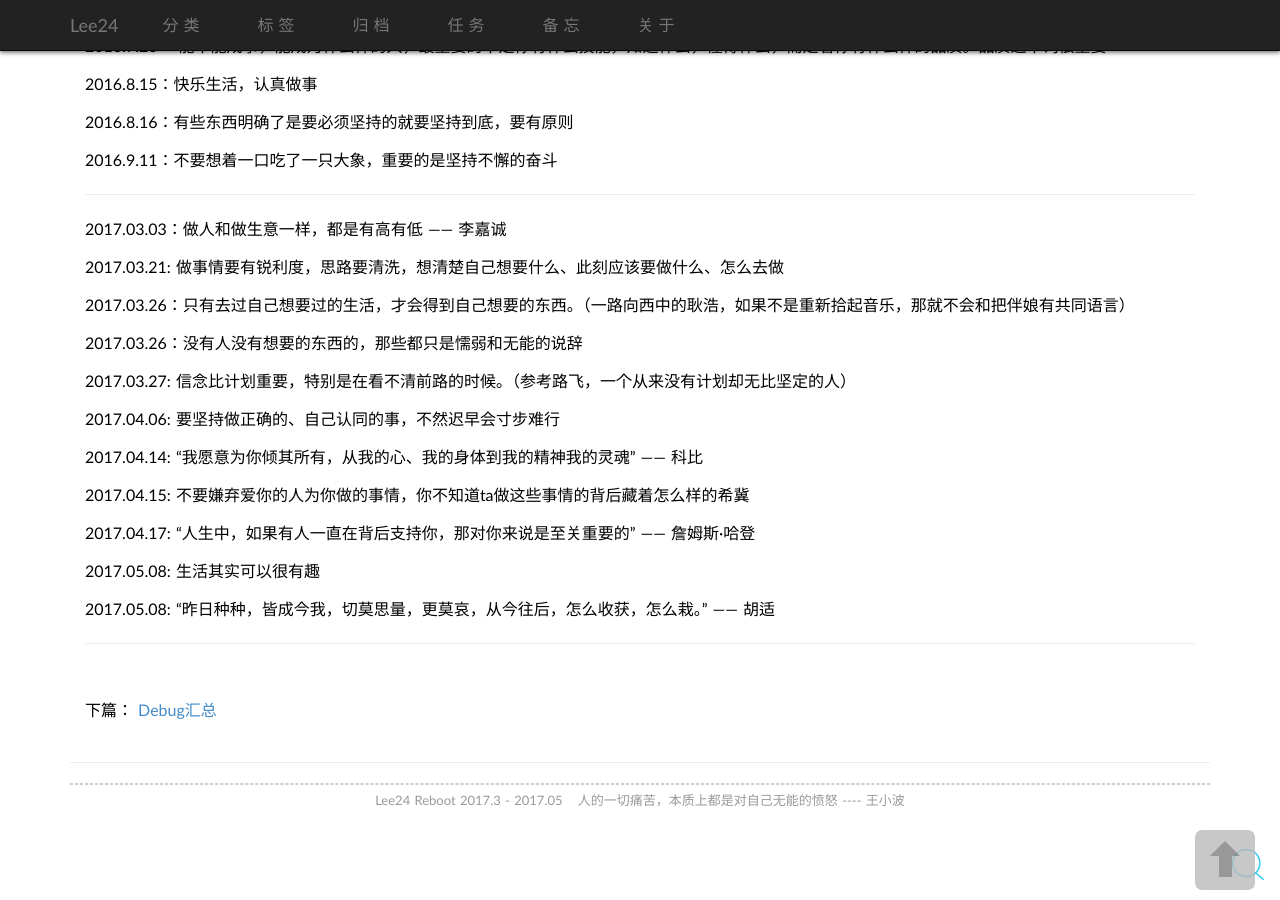
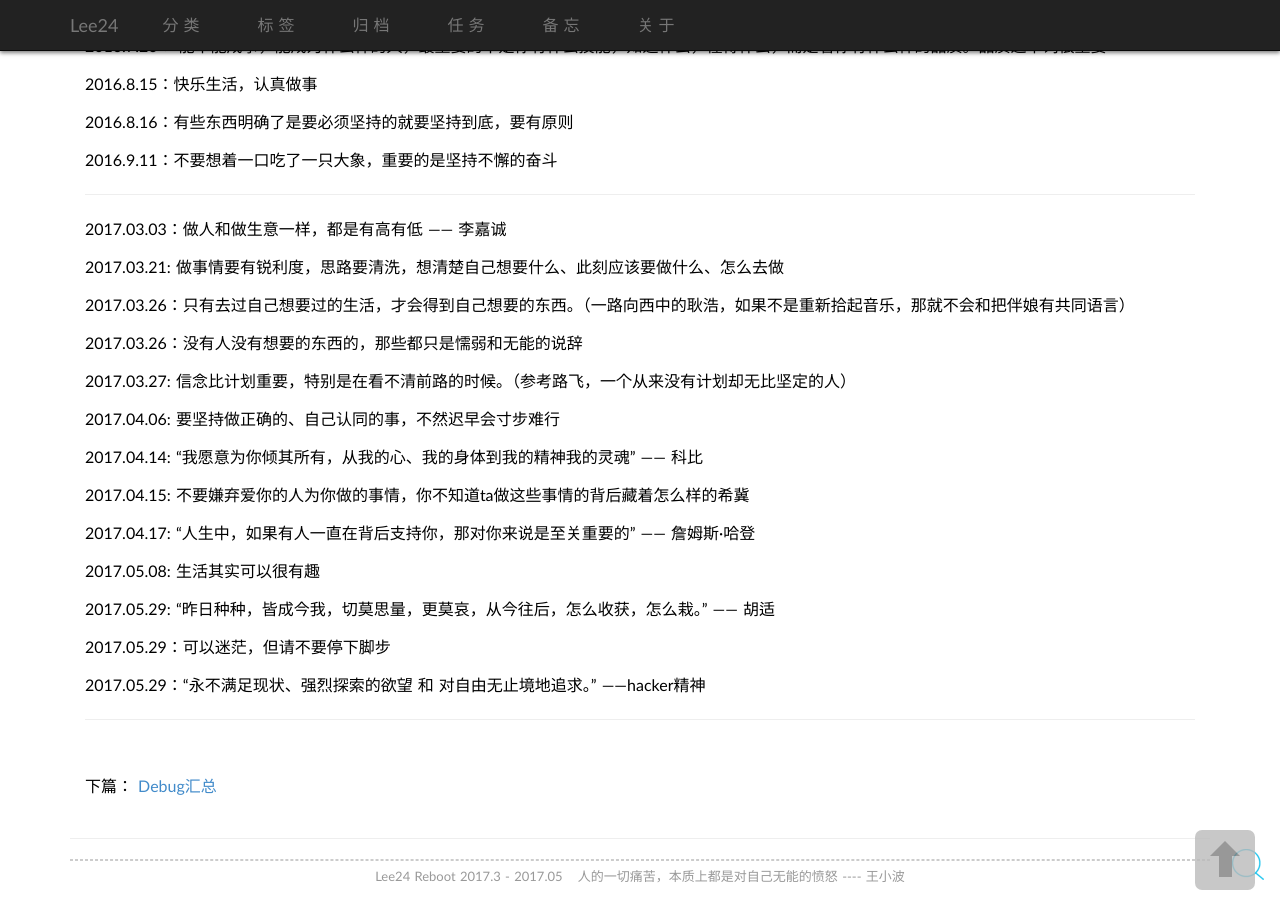
Before and after one commit to Lee24/Lee24.github.io, a Jekyll site: the page built from _posts/2012-11-05-meditations.md, in a window 1280 px wide and 900 px high, scrolled down 3951 px. Built offline with Jekyll 4.4.1, drawn with Linux system fonts in a browser that asks for light colours; comment, search, counter and statistics services are not loaded.

Commit message:
new update

```diff
--- a/_posts/2012-11-05-meditations.md
+++ b/_posts/2012-11-05-meditations.md
@@ -232,4 +232,8 @@ ________________________________________________________________________________
 
 2017.05.08: 生活其实可以很有趣
 
-2017.05.08: “昨日种种，皆成今我，切莫思量，更莫哀，从今往后，怎么收获，怎么栽。”    —— 胡适
+2017.05.29:  “昨日种种，皆成今我，切莫思量，更莫哀，从今往后，怎么收获，怎么栽。”    —— 胡适
+
+2017.05.29：可以迷茫，但请不要停下脚步
+
+2017.05.29：“永不满足现状、强烈探索的欲望 和 对自由无止境地追求。”  ——hacker精神
```
